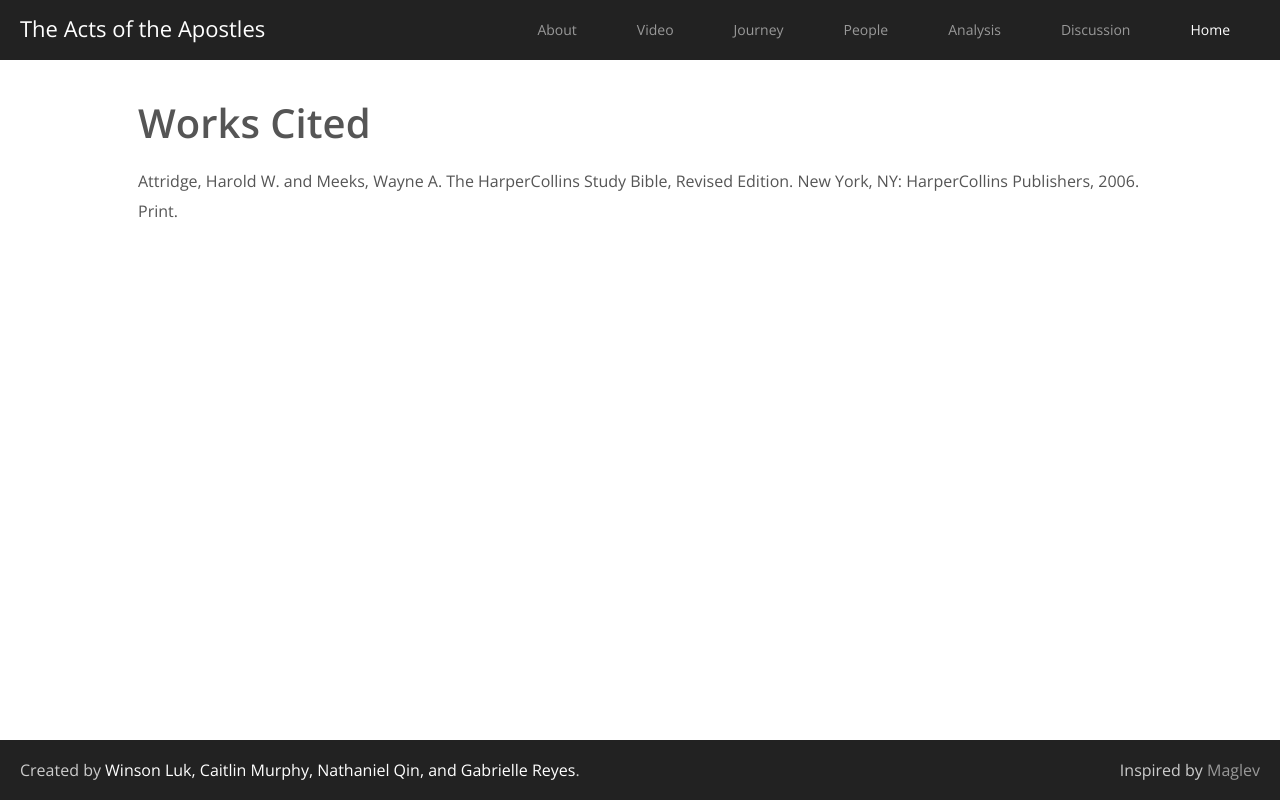
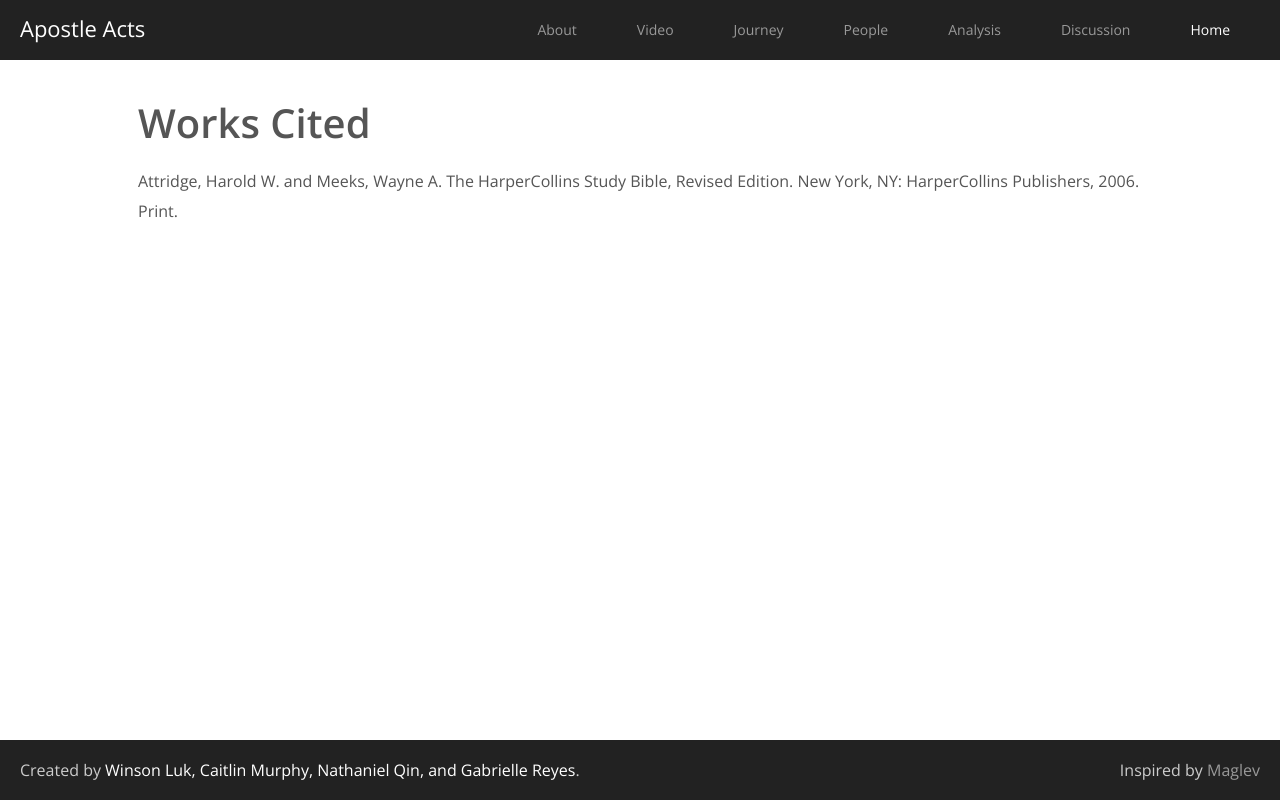
Before and after one commit to winsonluk/apostleacts.com, a plain HTML site: page docs/citations/index.html in a window 1280 px wide. Drawn offline with nearby package versions, Linux system fonts and the light colour scheme.

Commit message:
rename title

```diff
--- a/docs/citations/index.html
+++ b/docs/citations/index.html
@@ -4,7 +4,7 @@
         <meta name="viewport" content="width=device-width, initial-scale=1">
         <meta charset="utf-8">
 
-        <title>The Acts of the Apostles</title>
+        <title>Apostle Acts</title>
 
         <link href="https://fonts.googleapis.com/css?family=Open+Sans:300,600" rel="stylesheet">
         <link href='https://fonts.googleapis.com/css?family=Merriweather:300,700' rel='stylesheet' type='text/css'>
@@ -28,7 +28,7 @@
 
         <header>
             <div class="container">
-                <h1 class="logo"><a href="http://apostleacts.com">The Acts of the Apostles</a></h1>
+                <h1 class="logo"><a href="http://apostleacts.com">Apostle Acts</a></h1>
                 <nav>
                     <div class="float_center">
                     <ul class="child">
```
Also changed, not shown: docs/index.html (+2 -2 lines).
